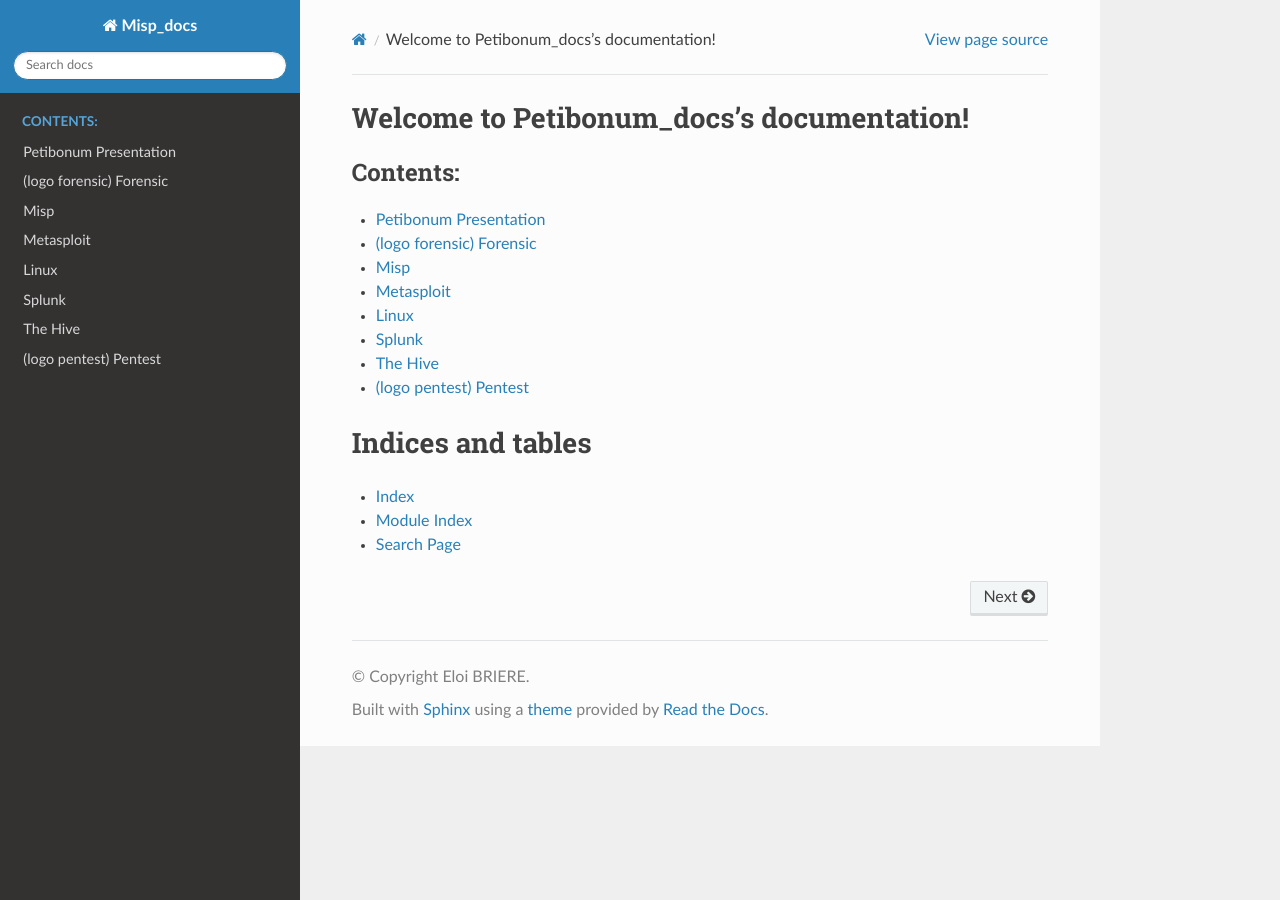
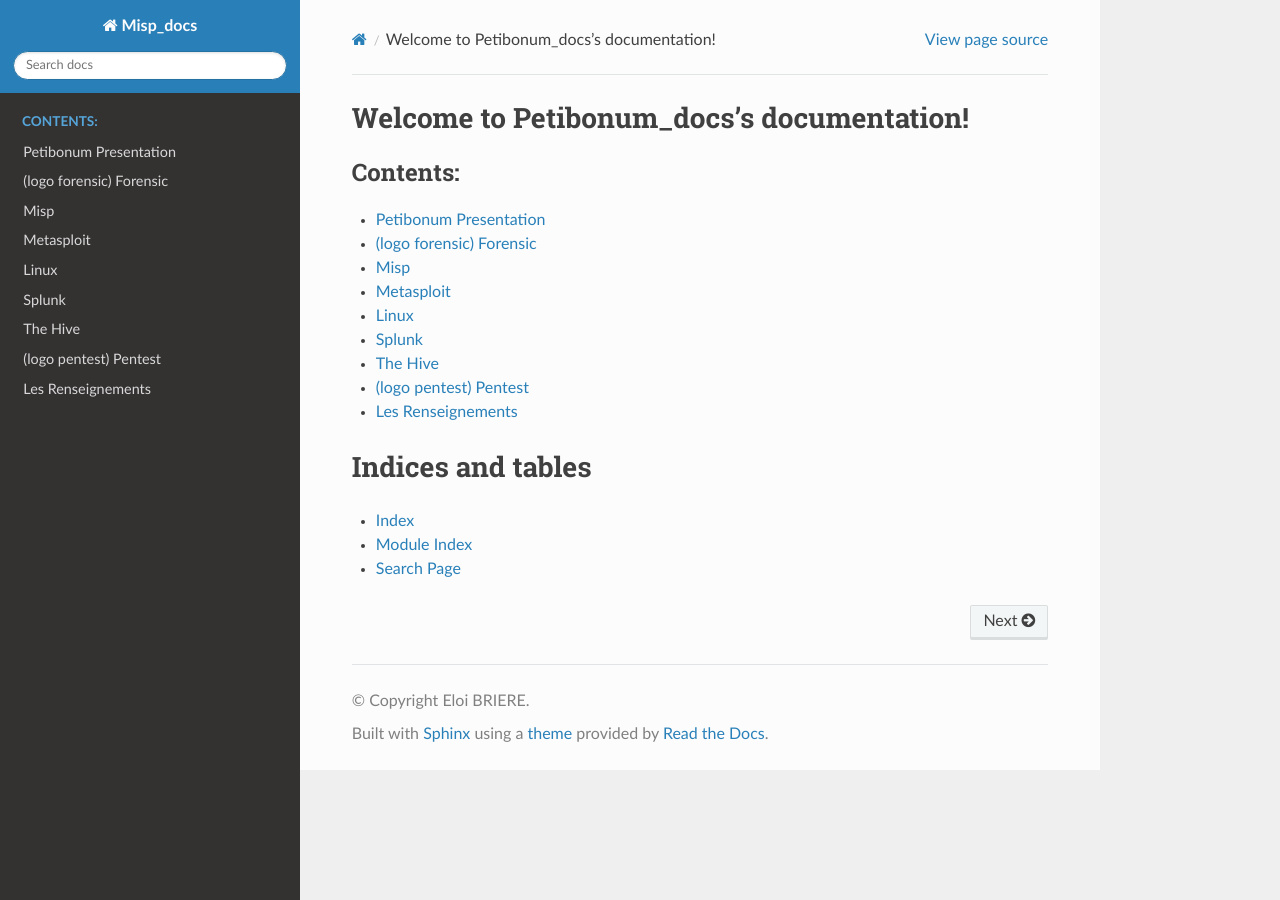
Before and after one commit to Iole-Bri/misp_docs_2, a Sphinx documentation site: the page built from docs/source/index.rst, in a window 1280 px wide. Built offline with Sphinx 7.4.7 and the Read the Docs theme 2.0.0, drawn with Linux system fonts in a browser that asks for light colours.

Commit message:
modif index.rst + add renseignement.md + png

```diff
--- a/docs/source/index.rst
+++ b/docs/source/index.rst
@@ -18,7 +18,7 @@
    src/splunk.md
    src/thehive.md
    src/pentest.md
-
+   src/renseignement.md
 
 Indices and tables
 ==================
--- /dev/null
+++ b/docs/source/src/renseignement.md
@@ -0,0 +1,3 @@
+# Les Renseignements
+
+!![](img/renseignement.png)
```
Also changed, not shown: docs/source/src/img/renseignement.png (added).
